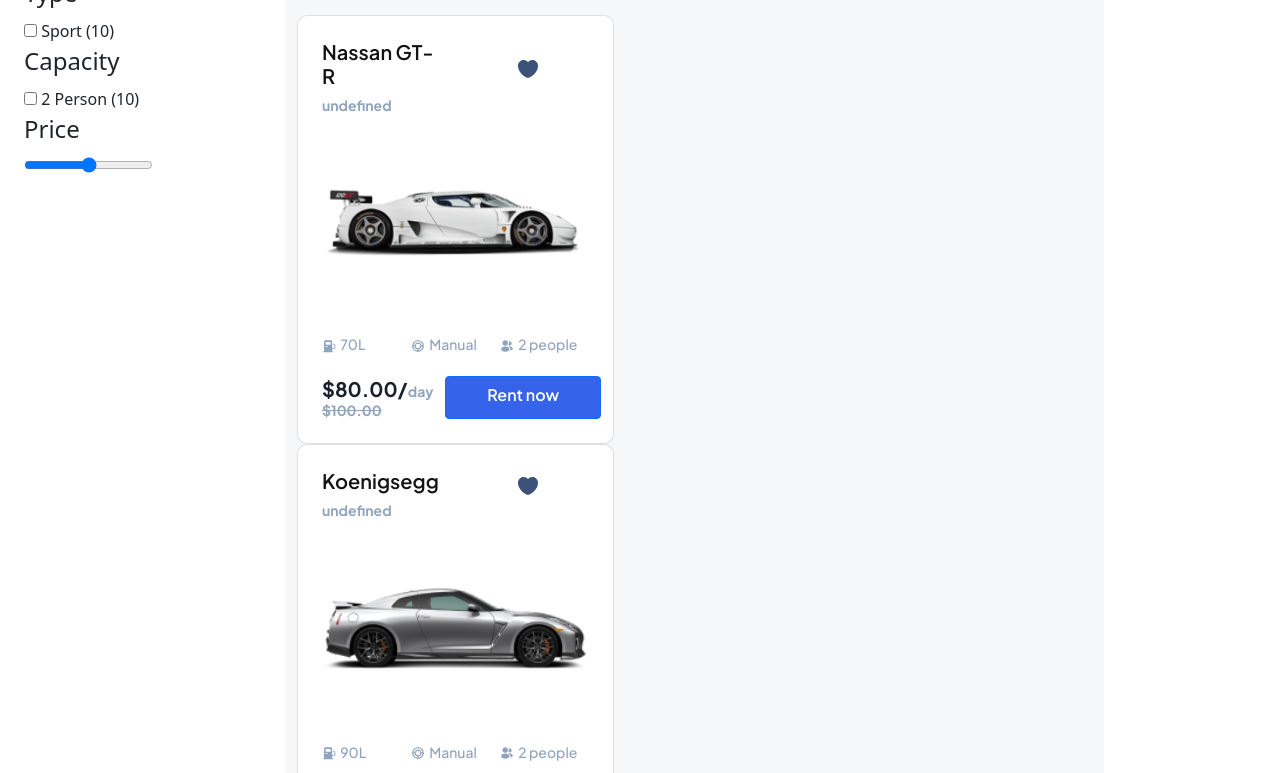
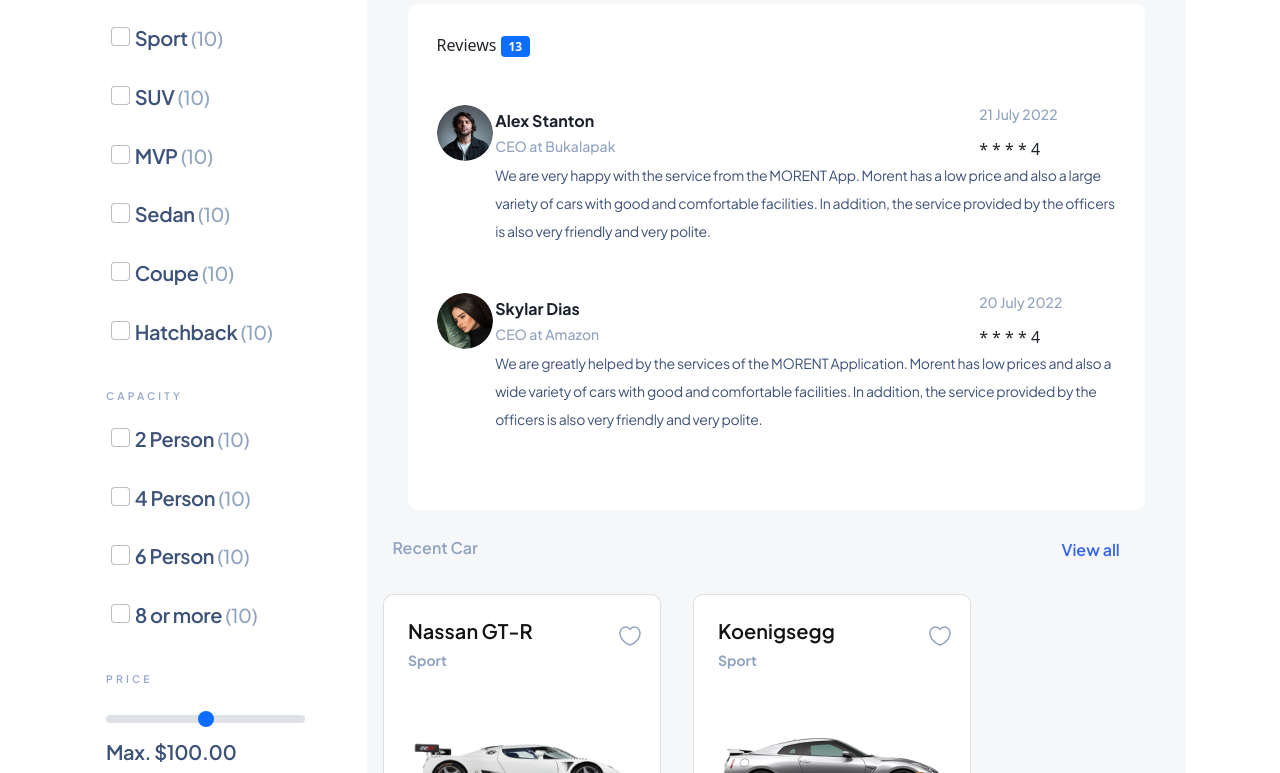
Before and after one commit to Viktoriia-Piskova/Morent_Car_Rent-website, a plain HTML site: page index.html in a window 1280 px wide. Shown: the part 113-886 px from the top of the page. Drawn offline with nearby package versions, Linux system fonts and the light colour scheme.

Commit message:
Reviews display

```diff
--- a/index.html
+++ b/index.html
@@ -22,7 +22,7 @@
 
 <body>
 
-    <header class="container-fluid">
+    <header class="container">
         <nav class="navbar navbar-expand-sm navbar-light bg-light">
             <div class="container-fluid">
                 <a class="navbar-brand" href="#"><img src="./img/Logo.svg" alt="Logo"></a>
@@ -68,20 +68,16 @@
     <div class="container row">
         <aside class="col-sm-3">
             <form action="#">
-                <fieldset>
-                    <legend>Type</legend>
-                    <input type="checkbox" id="sport" value="sport">
-                    <label for="sport">Sport <span id="sportCount">(10)</span></label>
-
+                <fieldset id="typeFilter">
+                    <legend class="filter-group">Type</legend>
                 </fieldset>
-                <fieldset>
-                    <legend>Capacity</legend>
-                    <input type="checkbox" id="two" value="2">
-                    <label for="two">2 Person <span id="twoCount">(10)</span></label>
+                <fieldset id="capacity-container">
+                    <legend class="filter-group">Capacity</legend>
                 </fieldset>
-                <fieldset>
-                    <legend>Price</legend>
-                    <input type="range">
+                <fieldset id="price-range">
+                    <legend class="filter-group">Price</legend>
+                    <input type="range" class="form-range" min="10" max="100">
+                    <p class="filter-name">Max. $100.00</p>
                 </fieldset>
             </form>
         </aside>
@@ -97,8 +93,10 @@
 
                     </div>
                 </div>
-                <div id="car-reviews">
-
+            </section>
+            <section id="car-reviews">
+                <div class="reviews-header mb-4">Reviews <span class="badge bg-primary">13</span></div>
+                <div id="reviews-container">
                 </div>
             </section>
 
@@ -107,54 +105,13 @@
                     <h2 class="col-2">Recent Car</h2>
                     <p class="view-all col-2"><a href="#">View all</a></p>
                 </div>
-            <div id="recent-car-container">
-                <!-- <div id="javaScript" class="card" style="width:317px">
-                    <div class="row justify-content-between">
-                        <h4 class="card-title col">Koenigsegg</h4>
-                        <button class="like-btn col">
-                            <svg width="24" height="24" viewBox="0 0 24 24" fill="red"
-                                xmlns="http://www.w3.org/2000/svg">
-                                <path
-                                    d="M16.44 3.09961C14.63 3.09961 13.01 3.97961 12 5.32961C10.99 3.97961 9.37 3.09961 7.56 3.09961C4.49 3.09961 2 5.59961 2 8.68961C2 9.87961 2.19 10.9796 2.52 11.9996C4.1 16.9996 8.97 19.9896 11.38 20.8096C11.72 20.9296 12.28 20.9296 12.62 20.8096C15.03 19.9896 19.9 16.9996 21.48 11.9996C21.81 10.9796 22 9.87961 22 8.68961C22 5.59961 19.51 3.09961 16.44 3.09961Z"
-                                    fill="#3D5278" />
-                            </svg>
-                        </button>
-                    </div>
-                    <p class="type-car">Sport</p>
-                    <img class="card-img-top" src="./img/cars/mc01.png" alt="Card image">
-                    <div class="card-body">
-
-                        <div class="tech-section row">
-                            <div class="tech-info col no-wrap">
-                                <div class="tech-icon"><img src="./img/gas-station.svg" alt="gas"></div>
-                                <span class="tech-desription">80L</span>
-                            </div>
-                            <div class="tech-info col no-wrap">
-                                <div class="tech-icon"><img src="./img/manual.svg" alt="steering"></div>
-                                <span class="tech-desription">Manual</span>
-                            </div>
-                            <div class="tech-info col no-wrap">
-                                <div class="tech-icon"><img src="./img/capacity-people.svg" alt="capacity-people"></div>
-                                <span class="tech-desription">2 people</span>
-                            </div>
-                        </div>
-
-                        <div class="rent-info row">
-                            <div class="price-display col row column align-content-center">
-                                <p class="price col"><span class="current-price">$80.00/</span>day</p>
-                                <p class="price full-price col">$100.00</p>
-                            </div>
-                            <a href="#" class="btn btn-primary col rent-now-btn">Rent now</a>
-                        </div>
-                    </div>
-                </div> -->
-
-            </div>
+                <div id="recent-car-container" class="row">
+                </div>
             </section>
 
             <section id="recomendations">
                 <div class="section-header row justify-content-between">
-                    <h2 class="col-2">Recomendations Car</h2>
+                    <h2 class="col-3">Recomendations Car</h2>
                     <p class="view-all col-2"><a href="#">View all</a></p>
                 </div>
                 <div id="recomend-car-container">
@@ -162,7 +119,7 @@
                     <div id="javaScript" class="card" style="width:317px">
                         <div class="row justify-content-between">
                             <h4 class="card-title col">Koenigsegg</h4>
-                            <button class="like-btn col">
+                            <button class="like-btn col-2">
                                 <svg width="24" height="24" viewBox="0 0 24 24" fill="red"
                                     xmlns="http://www.w3.org/2000/svg">
                                     <path
@@ -208,7 +165,7 @@
         </main>
 
     </div>
-    <footer>
+    <footer class="container">
         <div>
             <img src="./img/Logo.svg" alt="Logo">
             <p>Our vision is to provide convenience and help increase your sales business.</p>
@@ -224,7 +181,7 @@
                 </ul>
             </div>
             <div class="row no-wrap col-sm-6">
-                <div class="col-sm-6">
+                <div class="col-6">
                     <h4>Community</h4>
                     <ul>
                         <li><a class="footer-links" href="#">Events</a></li>
@@ -233,7 +190,7 @@
                         <li><a class="footer-links" href="#">Invite a friend</a></li>
                     </ul>
                 </div>
-                <div class="col-sm-6">
+                <div class="col-6">
                     <h4>Socials</h4>
                     <ul>
                         <li><a class="footer-links" href="#">Discord</a></li>
--- a/scripts/carsData.js
+++ b/scripts/carsData.js
@@ -12,7 +12,7 @@ export default class Car {
                 images) {
         this.id = id,
         this.name = carName,
-        this.typer = typeCar,
+        this.type = typeCar,
         this.capacity = capacity,
         this.steering = steering,
         this.gasoline = gasoline,
@@ -20,6 +20,9 @@ export default class Car {
         this.fullPrice = fullPrice,
         this.description = description,
         this.images = images
+    }
+     addToLiked() {
+        this.liked = true;
     }
 }
 
--- a/scripts/carsFilter.js
+++ b/scripts/carsFilter.js
@@ -0,0 +1,16 @@
+export function displayFilters (filters, container) {
+        for (let filter of filters) {
+        container.innerHTML += `
+        <div class="form-check filter-item">
+            <input
+                class="form-check-input"
+                type="checkbox" id="${filter.toLowerCase()}"
+                value="${filter.toLowerCase()}">
+            <label
+                for="${filter.toLowerCase()}"
+                class="form-check-label filter-name">${filter}
+                <span class="filter-count">(10)</span>
+            </label>
+        </div>
+        `}
+    }
--- a/scripts/displayCarCard.js
+++ b/scripts/displayCarCard.js
@@ -1,25 +1,19 @@
-//import {carsData} from './carsData.js';
-
-export function displayCarCard (carsData) {
-    for (let car of carsData) {
-        const recentCarContainer = document.getElementById('recent-car-container');
-        recentCarContainer.innerHTML += `
-        <div id="${car.id}" class="card" style="width:317px">
+export function displayCarCard (carsList, container) {
+   container.innerHTML = '';
+    for (let car of carsList) {
+        container.innerHTML += `
+        <div id="${car.id}" class="card col-md-3 p-4 m-3" style="width:278px">
             <div class="row justify-content-between">
                 <h4 class="card-title col">${car.name}</h4>
-            <button class="like-btn col">
-                <svg width="24" height="24" viewBox="0 0 24 24" fill="red"
-                    xmlns="http://www.w3.org/2000/svg">
-                    <path
-                        d="M16.44 3.09961C14.63 3.09961 13.01 3.97961 12 5.32961C10.99 3.97961 9.37 3.09961 7.56 3.09961C4.49 3.09961 2 5.59961 2 8.68961C2 9.87961 2.19 10.9796 2.52 11.9996C4.1 16.9996 8.97 19.9896 11.38 20.8096C11.72 20.9296 12.28 20.9296 12.62 20.8096C15.03 19.9896 19.9 16.9996 21.48 11.9996C21.81 10.9796 22 9.87961 22 8.68961C22 5.59961 19.51 3.09961 16.44 3.09961Z"
-                        fill="#3D5278" />
+                <button class="like-btn col-2">
+                    <svg width="24" height="24" viewBox="0 0 24 24" fill="none" xmlns="http://www.w3.org/2000/svg">
+                        <path d="M12.62 20.8096C12.28 20.9296 11.72 20.9296 11.38 20.8096C8.48 19.8196 2 15.6896 2 8.68961C2 5.59961 4.49 3.09961 7.56 3.09961C9.38 3.09961 10.99 3.97961 12 5.33961C13.01 3.97961 14.63 3.09961 16.44 3.09961C19.51 3.09961 22 5.59961 22 8.68961C22 15.6896 15.52 19.8196 12.62 20.8096Z" stroke="#90A3BF" stroke-width="1.5" stroke-linecap="round" stroke-linejoin="round"/>
                     </svg>
                  </button>
             </div>
             <p class="type-car">${car.type}</p>
             <img class="card-img-top" src="./img/cars/${car.images[0]}" alt="Card image">
             <div class="card-body">
-
                 <div class="tech-section row">
                     <div class="tech-info col no-wrap">
                         <div class="tech-icon"><img src="./img/gas-station.svg" alt="gas"></div>
@@ -34,13 +28,12 @@ export function displayCarCard (carsData) {
                         <span class="tech-desription">${car.capacity} people</span>
                     </div>
                 </div>
-
-            <div class="rent-info row">
+                <div class="rent-info row justify-content-between">
                     <div class="price-display col row column align-content-center">
                         <p class="price col"><span class="current-price">$${car.currentPrice}.00/</span>day</p>
                         <p class="price full-price col">$${car.fullPrice}.00</p>
                     </div>
-                <a href="#" class="btn btn-primary col rent-now-btn">Rent now</a>
+                    <a href="#" class="btn btn-primary col-5 rent-now-btn">Rent now</a>
                 </div>
             </div>
          </div>`;
--- a/scripts/main.js
+++ b/scripts/main.js
@@ -1,14 +1,19 @@
 'use strict'
 import {carsData} from './carsData.js';
 import {displayCarCard} from './displayCarCard.js';
+import {displayFilters} from './carsFilter.js';
+import {displayReviews} from './reviews.js';
+import {reviewsList} from './reviews.js';
 
 
+const typesList = ['Sport', 'SUV', 'MVP', 'Sedan', 'Coupe', 'Hatchback'];  // initialised explicitly in case available filters are fetched from API
+const typesContainer = document.getElementById('typeFilter');
+const capacitiesList = ['2 Person', '4 Person', '6 Person', '8 or more'];
+const capacityContainer = document.getElementById('capacity-container');
+const reviewsContainer = document.getElementById('reviews-container')
+const recentCarContainer = document.getElementById('recent-car-container');
 
-//liked item
-let icon = document.querySelector('.like-btn');
-icon.onclick = function(){
-  icon.classList.toggle('active');
-}
-
-console.log(carsData);
-displayCarCard(carsData);
+displayFilters(typesList, typesContainer);
+displayFilters(capacitiesList, capacityContainer);
+displayReviews(reviewsList, reviewsContainer);
+displayCarCard(carsData, recentCarContainer);
--- a/scripts/reviews.js
+++ b/scripts/reviews.js
@@ -1 +1,47 @@
-'use strict'
+export function displayReviews(reviews, container) {
+    for (let rev of reviews) {
+        container.innerHTML += `
+        <div class="row justify-content-between no-wrap my-5">
+            <div class="col-1">
+                <img src="./img/users/${rev.user.photo}" alt="userphoto" class="rounded-circle">
+            </div>
+            <div class="col">
+                <div class="col row justify-content-between no-wrap">
+                    <div class="col-sm-3 rev-name">${rev.user.name}</div>
+                    <div class="col-sm-3 rev-date text-right">${rev.revDate}</div>
+                </div>
+                <div class="col row justify-content-between no-wrap">
+                    <div class="col-sm-3 rev-job">${rev.user.job}</div>
+                    <div class="col-sm-3 rev-stars text-right">* * * * ${rev.revRating}</div>
+                </div>
+                <div class="rev-text">
+                    ${rev.revText}
+                </div>
+            </div>
+        </div>
+        `
+    }
+}
+
+export const reviewsList = [               //colect here if reviews are being fetched from api according to selected car
+{
+    user: {
+        name: 'Alex Stanton',
+        job: 'CEO at Bukalapak',
+        photo: 'user01.png'
+    },
+    revDate: '21 July 2022',
+    revRating: 4,
+    revText: 'We are very happy with the service from the MORENT App. Morent has a low price and also a large variety of cars with good and comfortable facilities. In addition, the service provided by the officers is also very friendly and very polite.'
+},
+{
+    user: {
+        name: 'Skylar Dias',
+        job: 'CEO at Amazon',
+        photo: 'user02.png'
+    },
+    revDate: '20 July 2022',
+    revRating: 4,
+    revText: 'We are greatly helped by the services of the MORENT Application. Morent has low prices and also a wide variety of cars with good and comfortable facilities. In addition, the service provided by the officers is also very friendly and very polite.'
+},
+];
--- a/style.css
+++ b/style.css
@@ -1,5 +1,7 @@
 /* @import './styles/reset.css'; */
 @import "./styles/cardStyles.css";
+@import "./styles/asideStyles.css";
+@import "./styles/reviews.css";
 
 ul {
   padding: 0px;
@@ -7,6 +9,10 @@ ul {
 }
 .container-fluid {
   background-color: #fff;
+}
+
+.container {
+  margin: auto;
 }
 
 .main {
@@ -61,6 +67,10 @@ h4 {
     text-decoration: underline;
 }
 
+footer {
+  padding-top: 80px;
+}
+
 footer li {
   display: block;
   list-style: none;
--- /dev/null
+++ b/styles/asideStyles.css
@@ -0,0 +1,47 @@
+.filter-group {
+  font-family: "Plus Jakarta Sans";
+  font-style: normal;
+  font-weight: 600;
+  font-size: 0.65rem;
+  line-height: 2.5rem;
+  letter-spacing: 0.2rem;
+  text-transform: uppercase;
+  color: #94a7cb;
+}
+
+.form-check {
+    padding-left: 0px;
+}
+
+.form-range {
+    width: 80%;
+}
+
+.filter-name {
+  font-family: "Plus Jakarta Sans";
+  font-style: normal;
+  font-weight: 600;
+  font-size: 20px;
+  line-height: 150%;
+  letter-spacing: -0.02em;
+  color: #3d5278;
+}
+
+.filter-count {
+  font-family: "Plus Jakarta Sans";
+  font-style: normal;
+  font-weight: 500;
+  font-size: 1.2rem;
+  line-height: 150%;
+  letter-spacing: -0.02em;
+  color: #90a3bf;
+}
+
+.form-check-input {
+  height: 1.2rem;
+  width: 1.2rem;
+}
+
+.filter-item {
+  margin: 1.8rem;
+}
--- a/styles/cardStyles.css
+++ b/styles/cardStyles.css
@@ -4,8 +4,14 @@
   border: none;
 }
 
+.like-btn:hover * {
+  fill: #ED3F3F;
+  stroke: #ED3F3F;
+}
+
 .active * {
-  fill: red;
+  fill: #ED3F3F;
+  stroke: #ED3F3F;
 }
 
 .card {
@@ -76,7 +82,7 @@
   font-family: "Plus Jakarta Sans";
   font-style: normal;
   font-weight: 500;
-  font-size: 14px;
+  font-size: 13px;
   color: #90a3bf;
 }
 
--- /dev/null
+++ b/styles/reviews.css
@@ -0,0 +1,42 @@
+#car-reviews {
+  padding: 1.8rem;
+  background-color: #fff;
+  border-radius: 10px;
+  margin: 1.8rem;
+}
+
+.rev-name {
+  font-family: "Plus Jakarta Sans";
+  font-style: normal;
+  font-weight: 700;
+  font-size: 1rem;
+  line-height: 2rem;
+  color: #1a202c;
+}
+
+.rev-date {
+  font-family: "Plus Jakarta Sans";
+  font-style: normal;
+  font-weight: 500;
+  font-size: 14px;
+  line-height: 18px;
+  color: #90a3bf;
+}
+
+.rev-job {
+  font-family: "Plus Jakarta Sans";
+  font-style: normal;
+  font-weight: 500;
+  font-size: 14px;
+  line-height: 18px;
+  color: #90a3bf;
+}
+.rev-text {
+  font-family: "Plus Jakarta Sans";
+  font-style: normal;
+  font-weight: 400;
+  font-size: 14px;
+  line-height: 200%;
+  letter-spacing: -0.02em;
+  color: #3d5278;
+}
```
Also changed, not shown: scripts/likedCars.js (added, +10 -0 lines), img/white-heart.svg (added). Lines whose indentation alone changed are shown as unchanged.
